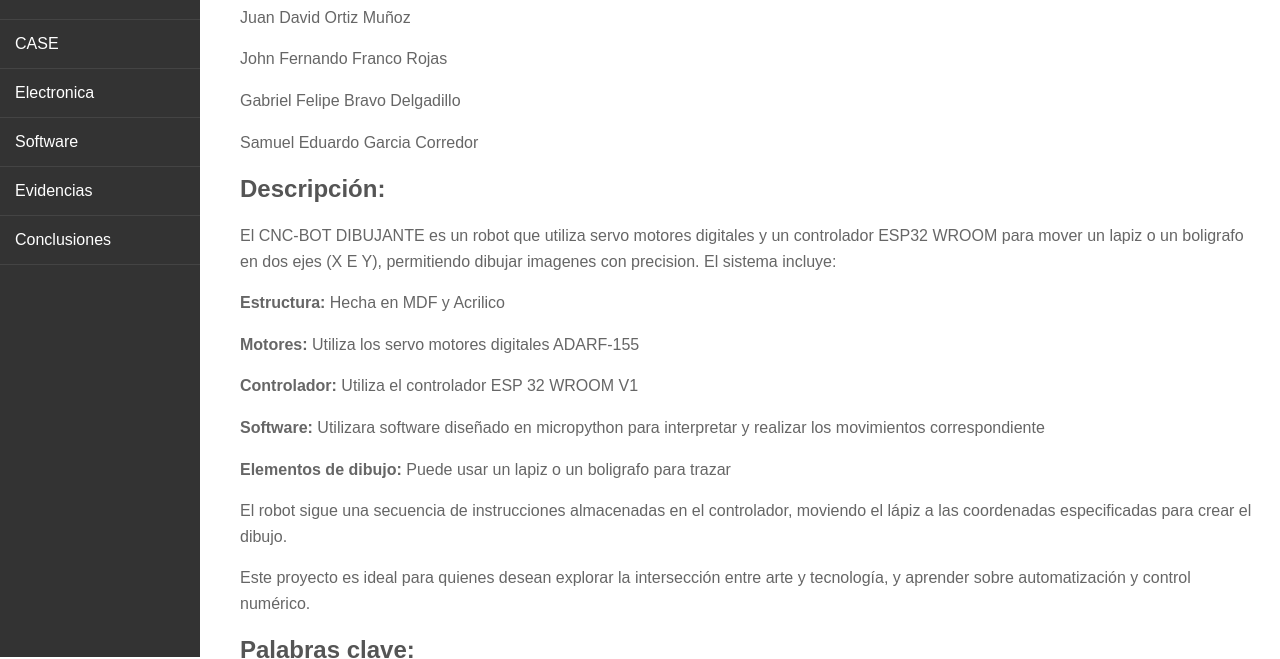
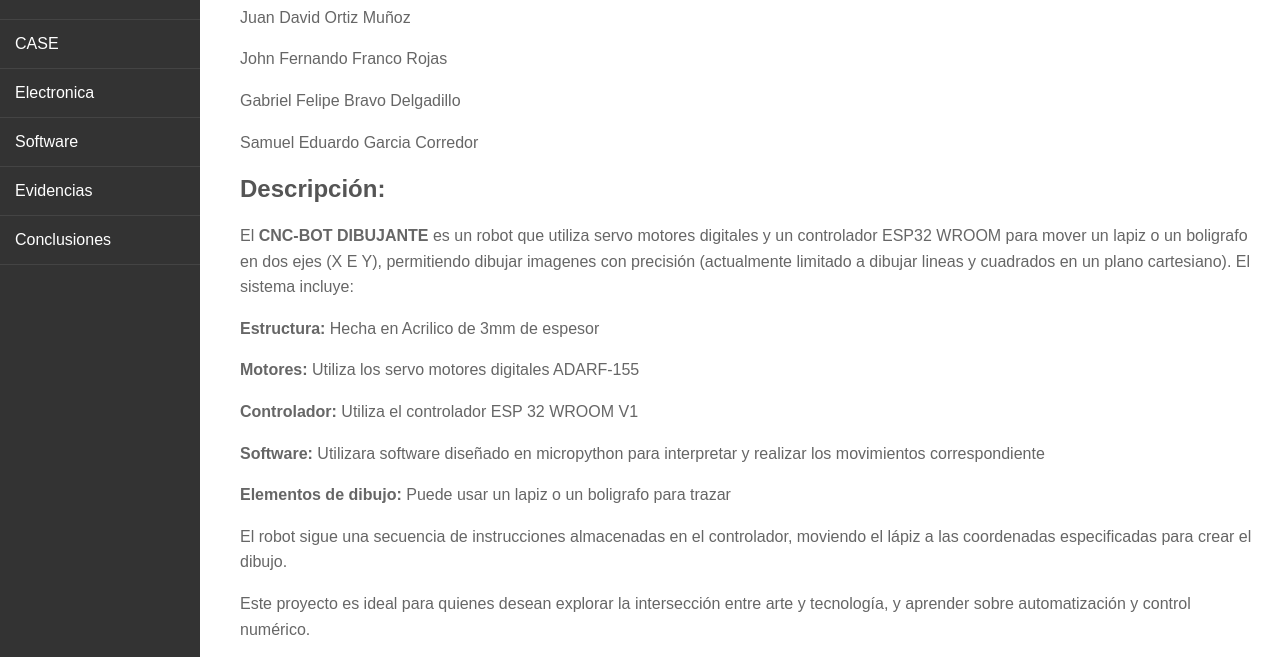
Before and after one commit to RawnerWeb/CNC-BOT-DIBUJANTE, a plain HTML site: page index.html in a window 1280 px wide. Shown: the part 143-802 px from the top of the page. Drawn offline with Linux system fonts and the light colour scheme.

Commit message:
Update index.html

```diff
--- a/index.html
+++ b/index.html
@@ -119,8 +119,8 @@
         <p>Samuel Eduardo Garcia Corredor</p>
 
         <h2 id="section3">Descripción:</h2>
-        <p>El <b></b>CNC-BOT DIBUJANTE </b> es un robot que utiliza  servo motores digitales  y un controlador ESP32 WROOM para mover un lapiz o un boligrafo en dos ejes (X E Y), permitiendo dibujar imagenes con precision. El sistema incluye:</p>
-        <p><b>Estructura:</b> Hecha en MDF y Acrilico</p>
+        <p>El <b>CNC-BOT DIBUJANTE </b> es un robot que utiliza  servo motores digitales  y un controlador ESP32 WROOM para mover un lapiz o un boligrafo en dos ejes (X E Y), permitiendo dibujar imagenes con precisión (actualmente limitado a dibujar lineas y cuadrados en un plano cartesiano). El sistema incluye:</p>
+        <p><b>Estructura:</b> Hecha en Acrilico de 3mm de espesor</p>
         <p><b>Motores:</b> Utiliza los servo motores digitales ADARF-155</p>
         <p><b>Controlador:</b> Utiliza el controlador ESP 32 WROOM V1</p>
         <p><b>Software:</b> Utilizara software diseñado en micropython para interpretar y realizar los movimientos correspondiente</p>
```
